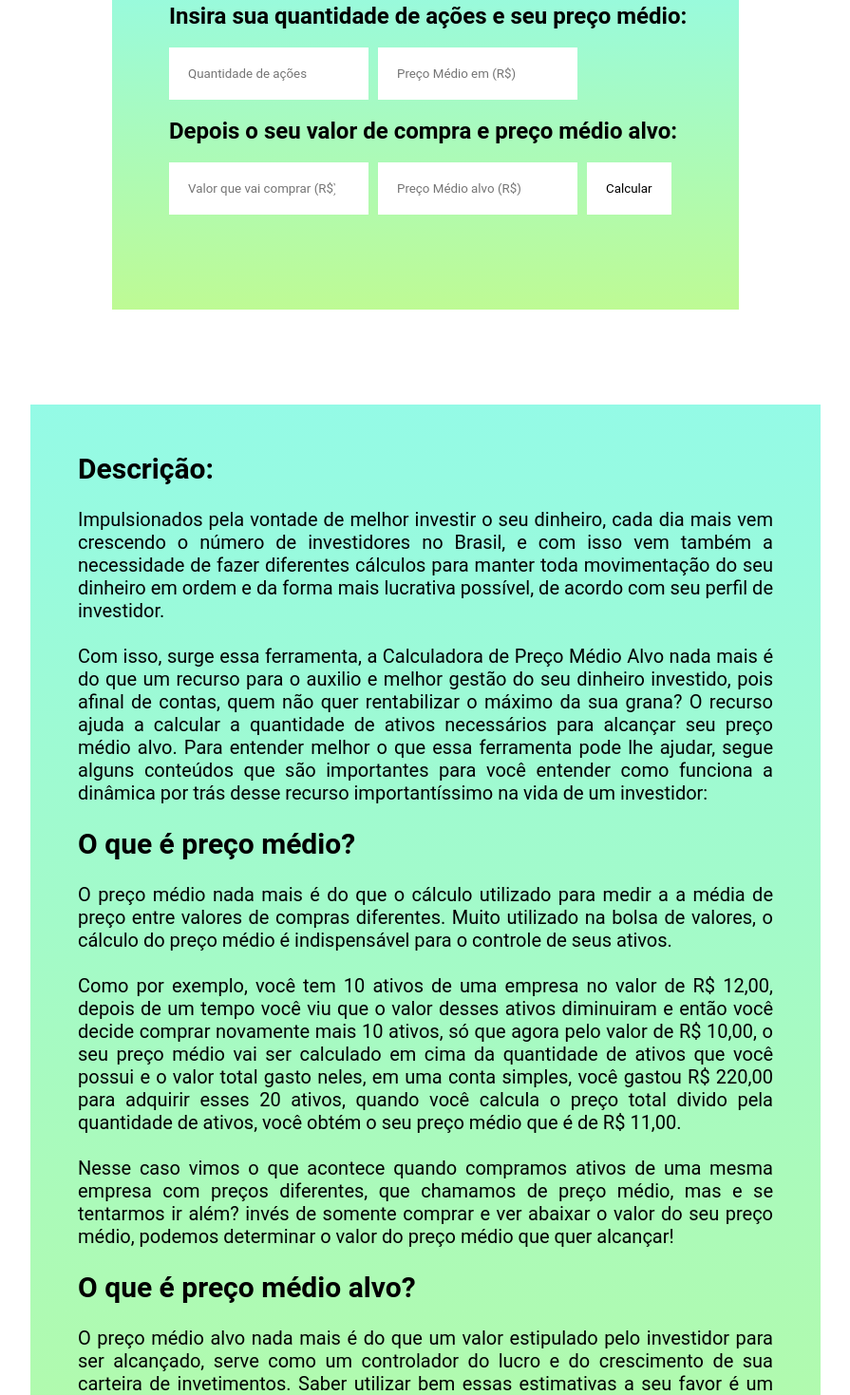
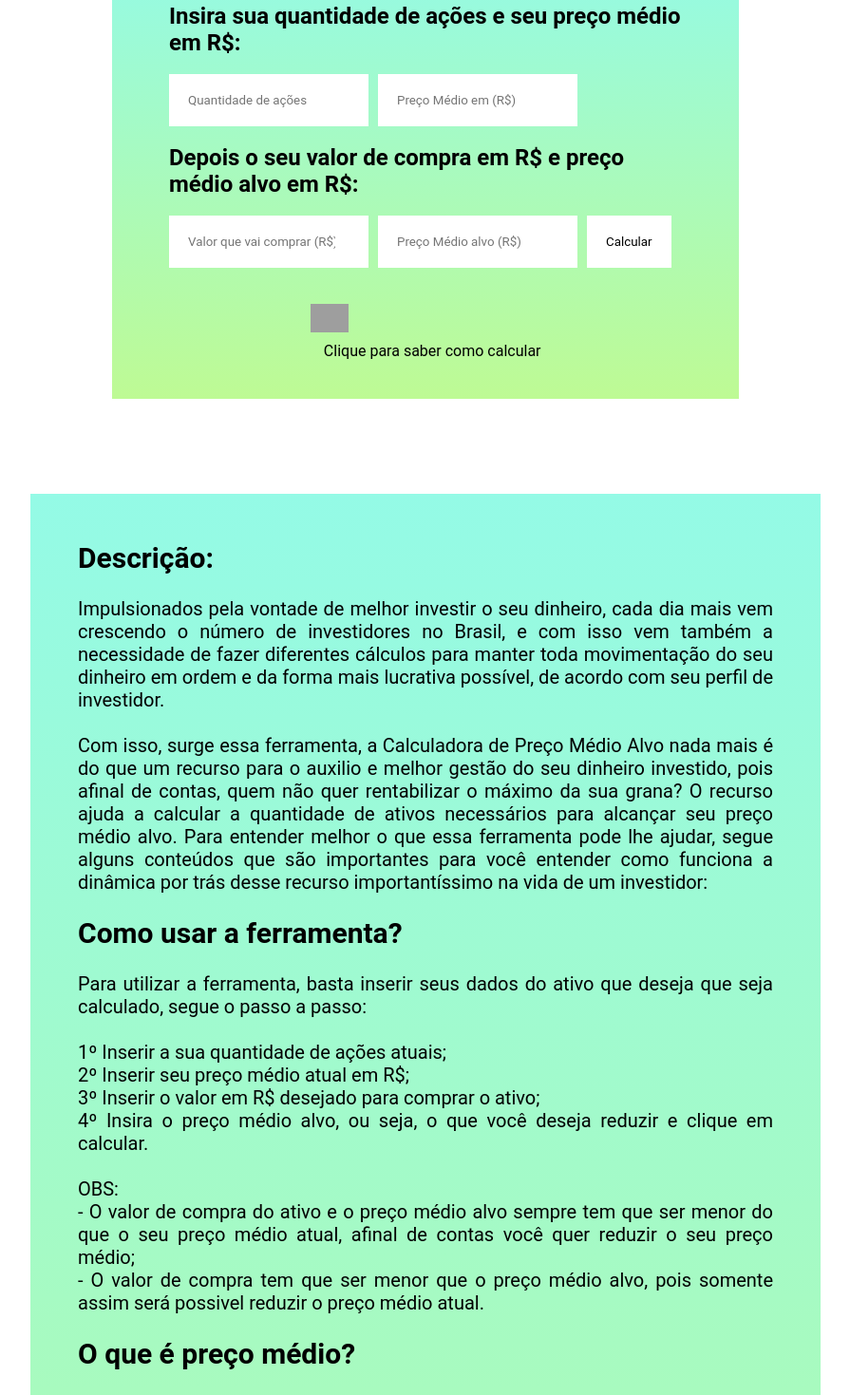
Before and after one commit to wesleyara/calculadora-de-pm-alvo-para-acoes, a React (Create React App) app: page / in a window 1280 px wide. Shown: the part 260-1729 px from the top of the page at 95% size, without its empty margins (192-1087 px from the left). Built offline with nearby package versions, Linux system fonts and the light colour scheme; grey boxes are pictures that could not be loaded.

Commit message:
:wrench: Alterando os componentes

```diff
--- a/src/components/main/App.tsx
+++ b/src/components/main/App.tsx
@@ -2,6 +2,7 @@ import React from "react";
 import Header from "./components-secondary/Header";
 import Calculadora from "./components-secondary/Calculadora";
 import Conteudo from "./components-secondary/Conteudo";
+import Footer from "./components-secondary/Footer";
 
 function App() {
   return (
@@ -9,6 +10,7 @@ function App() {
       <Header />
       <Calculadora />
       <Conteudo />
+      <Footer />
     </>
   );
 }
--- a/src/components/main/components-secondary/Calculadora.tsx
+++ b/src/components/main/components-secondary/Calculadora.tsx
@@ -1,13 +1,14 @@
 /* eslint-disable @typescript-eslint/no-explicit-any */
 import React from "react";
 import style from "../components-styles/Calculadora.module.css";
+import scroll from "../images/mouse.svg";
 
 export default function Calculadora() {
   return (
     <div className={style.containerCalc}>
       <div>
         <h2 className={style.subTitle}>
-          Insira sua quantidade de ações e seu preço médio:
+          Insira sua quantidade de ações e seu preço médio em R$:
         </h2>
         <br />
         <input
@@ -27,7 +28,7 @@ export default function Calculadora() {
         <br />
         <br />
         <h2 className={style.subTitle}>
-          Depois o seu valor de compra e preço médio alvo:
+          Depois o seu valor de compra em R$ e preço médio alvo em R$:
         </h2>
         <br />
         <input
@@ -50,6 +51,21 @@ export default function Calculadora() {
           value="Calcular"
           onClick={calcular}
         />
+      </div>
+      <br />
+      <br />
+      <div className={style.scrollContainer}>
+        <a className={style.calcLink} href="#howtouse" rel="noreferrer">
+          <img
+            className={style.mouseInicio}
+            width="40px"
+            src={scroll}
+            alt="mouse"
+          />{" "}
+          <span className={style.spanInicio}>
+            Clique para saber como calcular
+          </span>
+        </a>
       </div>
 
       <div className={style.answer} id="answer"></div>
@@ -113,4 +129,6 @@ function calcular() {
     </p>
     `;
   }
+
+  console.log(process.env.API_URL);
 }
--- a/src/components/main/components-secondary/Conteudo.tsx
+++ b/src/components/main/components-secondary/Conteudo.tsx
@@ -24,6 +24,32 @@ export default function Conteudo() {
           melhor o que essa ferramenta pode lhe ajudar, segue alguns conteúdos
           que são importantes para você entender como funciona a dinâmica por
           trás desse recurso importantíssimo na vida de um investidor:
+        </p>
+        <br />
+        <h2 id="howtouse">Como usar a ferramenta?</h2>
+        <br />
+        <p>
+          Para utilizar a ferramenta, basta inserir seus dados do ativo que
+          deseja que seja calculado, segue o passo a passo:
+          <br />
+          <br />
+          1º Inserir a sua quantidade de ações atuais;
+          <br />
+          2º Inserir seu preço médio atual em R$;
+          <br />
+          3º Inserir o valor em R$ desejado para comprar o ativo;
+          <br />
+          4º Insira o preço médio alvo, ou seja, o que você deseja reduzir e
+          clique em calcular.
+          <br />
+          <br />
+          OBS:
+          <br />
+          - O valor de compra do ativo e o preço médio alvo sempre tem que ser
+          menor do que o seu preço médio atual, afinal de contas você quer
+          reduzir o seu preço médio;
+          <br />- O valor de compra tem que ser menor que o preço médio alvo,
+          pois somente assim será possivel reduzir o preço médio atual.
         </p>
         <br />
         <h2>O que é preço médio?</h2>
--- /dev/null
+++ b/src/components/main/components-secondary/Footer.tsx
@@ -0,0 +1,16 @@
+import React from "react";
+import style from "../components-styles/Footer.module.css";
+
+export default function Footer() {
+  return (
+    <div className={style.footer}>
+      <a className={style.copyright} href="mailto:wesleyara.contato@gmail.com">
+        <p>Desenvolvido por Wesley Araújo</p>
+      </a>
+      <br />
+      <p className={style.reserv}>
+        Todos os direitos reservados - Wesley Araújo.
+      </p>
+    </div>
+  );
+}
```
